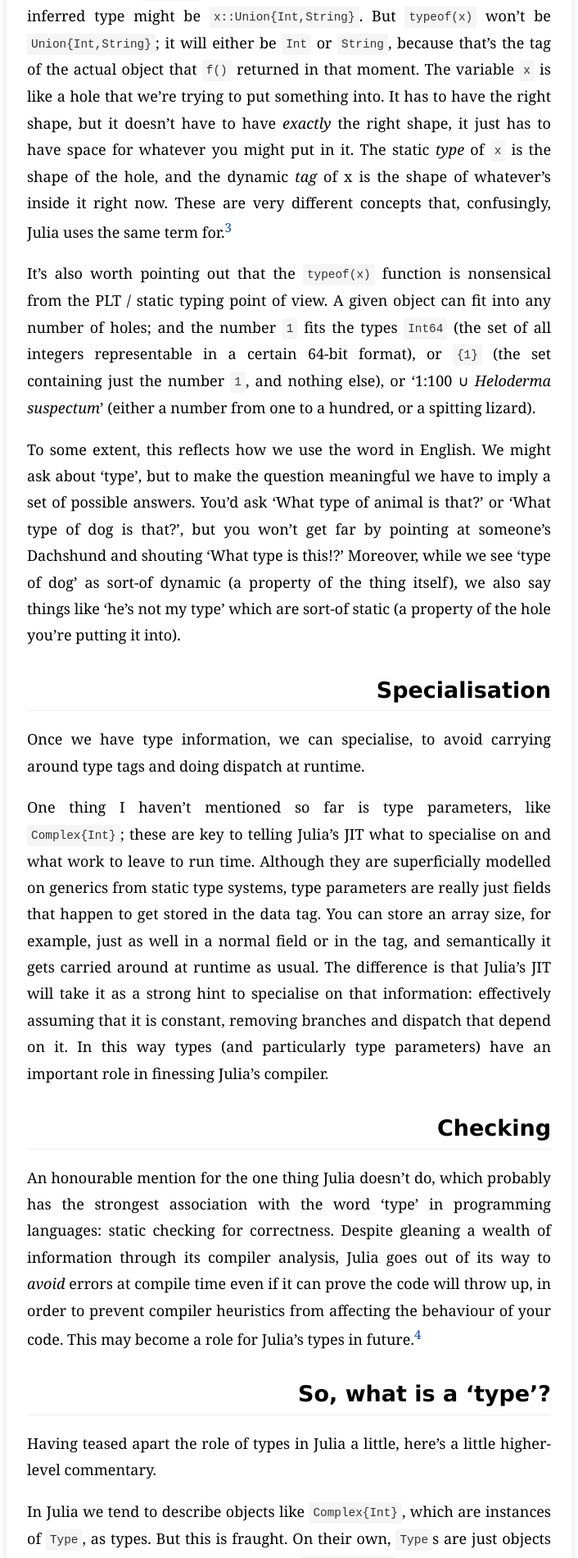
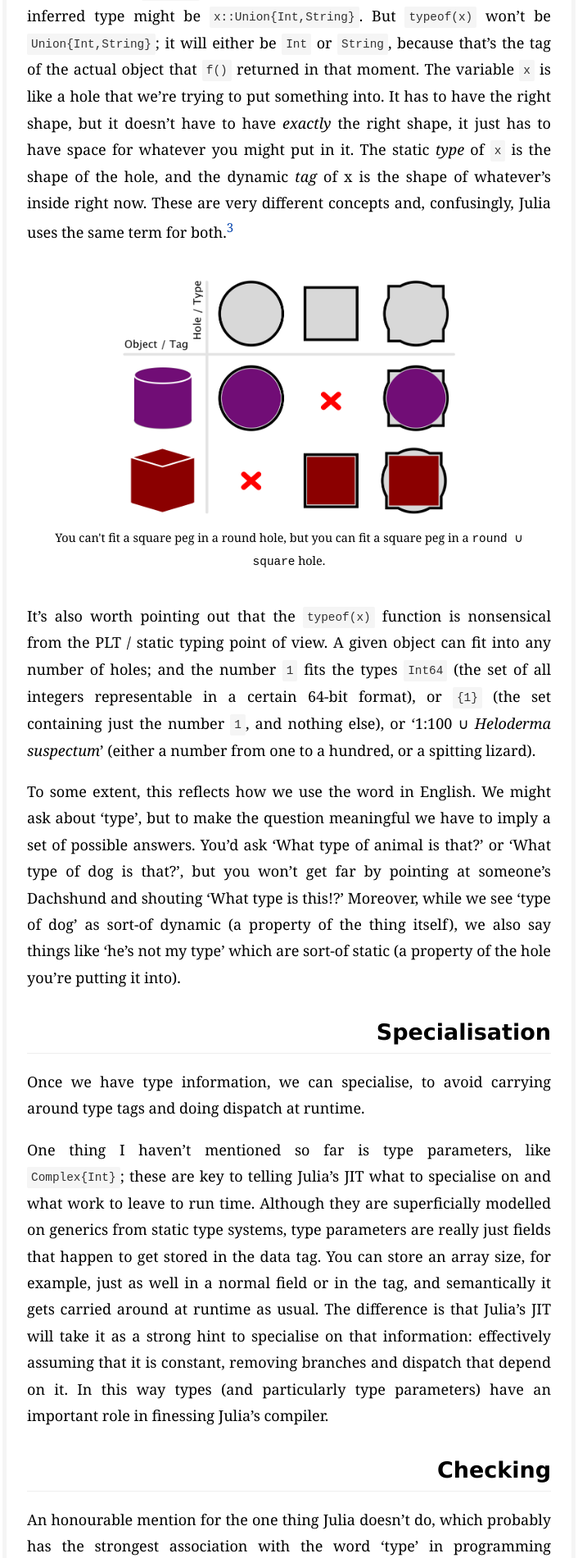
Before and after one commit to MikeInnes/mikeinnes.github.io, a Jekyll site: the page built from _posts/2020-05-19-types.md, in a window 1280 px wide. Shown: the part 3296-5196 px from the top of the page at 82% size, without its empty margins (287-993 px from the left). Built offline with Jekyll 4.4.1, drawn with Linux system fonts in a browser that asks for light colours; nearby versions of some CDN libraries.

Commit message:
types diagram

```diff
--- a/_posts/2020-05-19-types.md
+++ b/_posts/2020-05-19-types.md
@@ -62,7 +62,14 @@ We know this creates a tag, a constructor that creates objects with that tag fro
 
 Julia's performance depends heavily on its type inference. Inference is the only thing close to a type system in the formal programming-language-theorist’s sense[^2] – a way of statically working out of the sort of values that a program can produce. Normally, you’d use this to check for correctness. Julia uses it for performance. If we know a variable will always be a complex number, we can avoid the rigmarole of checking its type tag and selecting the right method every time the code runs.
 
-I want to emphasise the difference between (static) types and tags. If you have a function `x = f()` that returns an integer or a string at random, the inferred type might be `x::Union{Int,String}`. But `typeof(x)` won’t be `Union{Int,String}`; it will either be `Int` or `String`, because that’s the tag of the actual object that `f()` returned in that moment. The variable `x` is like a hole that we’re trying to put something into. It has to have the right shape, but it doesn’t have to have _exactly_ the right shape, it just has to have space for whatever you might put in it. The static _type_ of `x` is the shape of the hole, and the dynamic _tag_ of x is the shape of whatever’s inside it right now. These are very different concepts that, confusingly, Julia uses the same term for.[^4]
+I want to emphasise the difference between (static) types and tags. If you have a function `x = f()` that returns an integer or a string at random, the inferred type might be `x::Union{Int,String}`. But `typeof(x)` won’t be `Union{Int,String}`; it will either be `Int` or `String`, because that’s the tag of the actual object that `f()` returned in that moment. The variable `x` is like a hole that we’re trying to put something into. It has to have the right shape, but it doesn’t have to have _exactly_ the right shape, it just has to have space for whatever you might put in it. The static _type_ of `x` is the shape of the hole, and the dynamic _tag_ of x is the shape of whatever’s inside right now. These are very different concepts and, confusingly, Julia uses the same term for both.[^4]
+
+<div class="fill">
+  <img src="{{site.url}}/assets/types.png" style="width: 60%" />
+  <div class="caption">
+    You can't fit a square peg in a round hole, but you can fit a square peg in a <code>round ∪ square</code> hole.
+  </div>
+</div>
 
 It’s also worth pointing out that the `typeof(x)` function is nonsensical from the PLT / static typing point of view. A given object can fit into any number of holes; and the number `1` fits the types `Int64` (the set of all integers representable in a certain 64-bit format), or `{1}` (the set containing just the number `1`, and nothing else), or ‘1:100 ∪ _Heloderma suspectum_’ (either a number from one to a hundred, or a spitting lizard).
 
--- a/styles/site.css
+++ b/styles/site.css
@@ -46,10 +46,16 @@ a:hover {
 
 .fill {
   margin: 2em -25px 2em -25px;
+  text-align: center;
 }
 
 .fill > img {
   width: 100%;
+}
+
+.fill > .caption {
+  padding: 0 50px 0 50px;
+  font-size: 80%;
 }
 
 .asciicast {
```
Also changed, not shown: assets/types.png (added).
